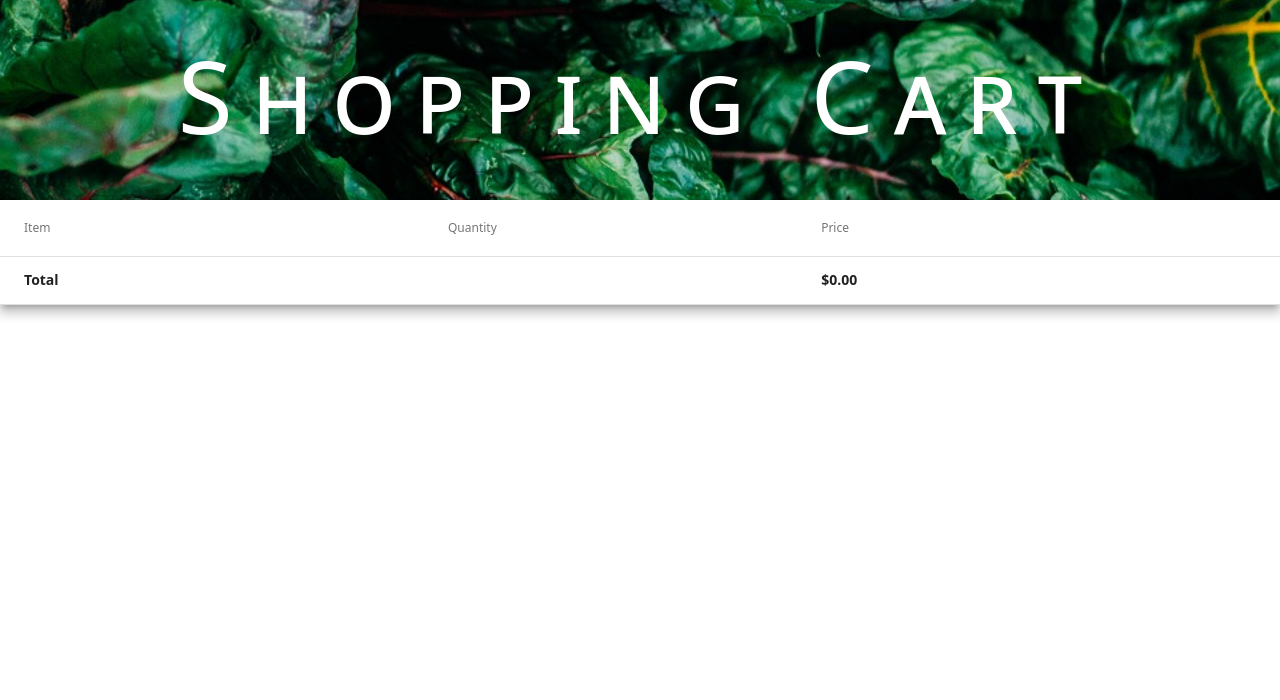
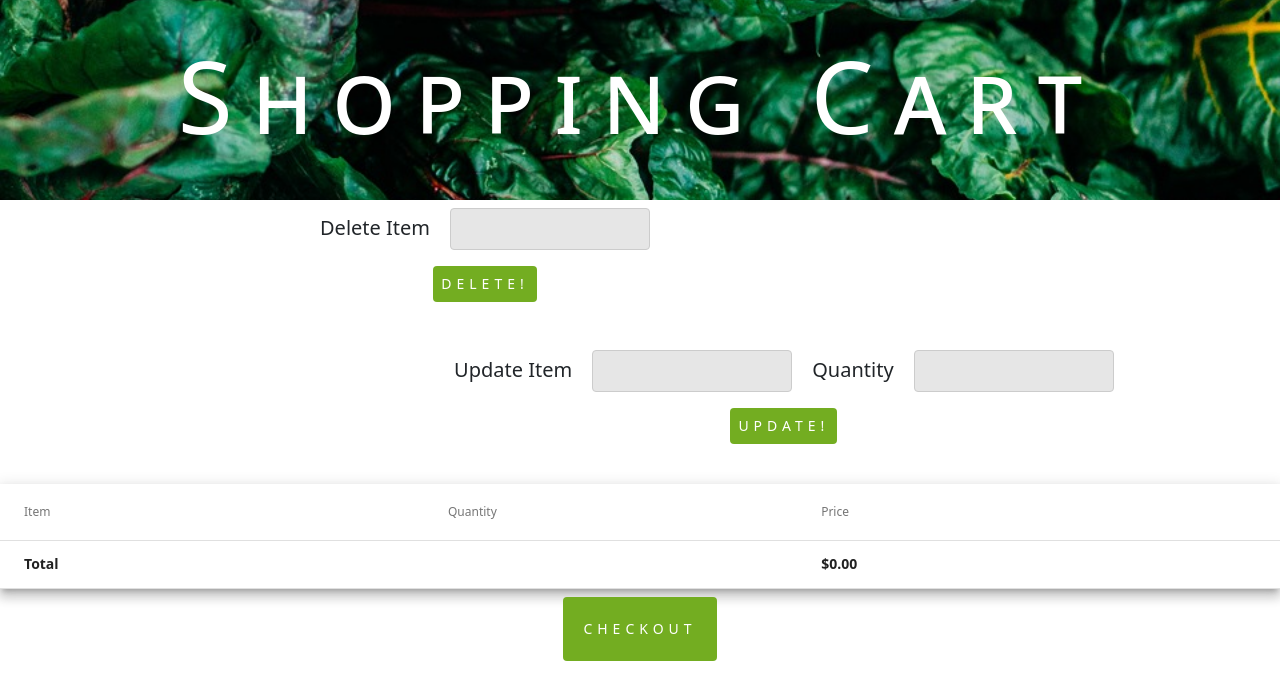
Before and after one commit to alexsoe28/MeanStack-Group14-CapstoneProject, an Angular app in the folder FrontEnd/Online-Groceries-frontend/: page /user/browseShop/myCart in a window 1280 px wide. Shown: the top 700 px of the page. Built offline with nearby package versions, Linux system fonts and the light colour scheme.

Commit message:
Added updating and deleting to cart

```diff
--- a/FrontEnd/Online-Groceries-frontend/src/app/app-routing.module.ts
+++ b/FrontEnd/Online-Groceries-frontend/src/app/app-routing.module.ts
@@ -31,7 +31,7 @@ const routes: Routes = [
 	{ path: "admin", redirectTo: "/admin/signin", pathMatch: "full" },
 	// User
 	{ path: "user/browseShop", component: ShoppingPageComponent },
-  { path: "user/browseShop/myCart", component: ShoppingCartComponent },
+  	{ path: "user/browseShop/myCart", component: ShoppingCartComponent },
 	{ path: "user/login", component:UserloginComponent},
 	{ path: "user/signup", component:UsersignupComponent},
 	{ path: "user/dashboard", component:UserpanelComponent,canActivate:[loginAuthGuard]},
--- a/FrontEnd/Online-Groceries-frontend/src/app/shopping-cart/shopping-cart.component.css
+++ b/FrontEnd/Online-Groceries-frontend/src/app/shopping-cart/shopping-cart.component.css
@@ -19,3 +19,42 @@ table {
     width: 100%;
     font-family: system-ui;
 }
+input, select {
+    width:200px;
+    height:40px;
+    margin: 8px 0;
+    display: inline-block;
+    border: 1px solid #ccc;
+    border-radius: 4px;
+    box-sizing: border-box;
+}
+button[type="submit"] {
+    font-size: 14px;
+    font-family: system-ui;
+    width: fit-content;
+    background-color: #73ad21;
+    color: white;
+    padding: 14px 20px;
+    margin: 8px 0;
+    border: none;
+    border-radius: 4px;
+    cursor: pointer;
+}
+.center {
+    display: block;
+    margin-left: auto;
+    margin-right: auto;
+}
+.deleteSection{
+    float:left;
+    margin-left: 25%;
+    text-align: center;
+    font-family: system-ui;
+}
+
+.updateSection{
+    float:right;
+    margin-right: 13%;
+    text-align: center;
+    font-family: system-ui;
+}
--- a/FrontEnd/Online-Groceries-frontend/src/app/shopping-cart/shopping-cart.component.html
+++ b/FrontEnd/Online-Groceries-frontend/src/app/shopping-cart/shopping-cart.component.html
@@ -3,6 +3,25 @@
         Shopping Cart
     </div>
 </div>
+<form #delete="ngForm"(ngSubmit)="deleteItem(delete.value, delete)">
+    <div class="deleteSection">
+        <label style="font-size:20px; padding-right: 20px;">Delete Item</label>
+        <input type="text" ngModel id="name" name="name"><br>
+        <button style="padding: 0px 8px;" mat-button type="submit" >Delete!</button>
+        <p style="color:red" [style.visibility]="invalidDeleteItem ? 'visible':'hidden'">No such item in Shopping Cart!</p>
+    </div>
+</form>
+<form #update="ngForm"(ngSubmit)="updateItem(update.value, update)">
+    <div class="updateSection">
+        <label style="font-size:20px; padding-right: 20px;">Update Item</label>
+        <input type="text" ngModel id="name" name="name">
+        <label style="font-size:20px; padding-right: 20px; padding-left: 20px;">Quantity</label>
+        <input type="number" ngModel id="quantity" name="quantity"><br>
+        <button style="padding: 0px 8px;"mat-button type="submit">Update!</button>
+        <p style="color:red" [style.visibility]="invalidUpdateItem ? 'visible':'hidden'">No such item in Shopping Cart!</p>
+    </div>
+</form>
+
 <table mat-table [dataSource]="shoppingCart" class="mat-elevation-z8">
     <ng-container matColumnDef="name">
         <th mat-header-cell *matHeaderCellDef> Item </th>
@@ -23,3 +42,4 @@
     <tr mat-row *matRowDef="let row; columns: displayedColumns;"></tr>
     <tr mat-footer-row *matFooterRowDef="displayedColumns"></tr>
 </table>
+<button mat-button style="margin-left:auto; margin-right:auto; display: block;" type="submit" (click)="submitCart">Checkout</button>
--- a/FrontEnd/Online-Groceries-frontend/src/app/shopping-cart/shopping-cart.component.ts
+++ b/FrontEnd/Online-Groceries-frontend/src/app/shopping-cart/shopping-cart.component.ts
@@ -1,21 +1,65 @@
 import { Component, OnInit } from '@angular/core';
-import { MatTableDataSource } from '@angular/material/table';
+import { NgForm } from '@angular/forms';
 @Component({
   selector: 'app-shopping-cart',
   templateUrl: './shopping-cart.component.html',
   styleUrls: ['./shopping-cart.component.css']
 })
 export class ShoppingCartComponent implements OnInit {
-  shoppingCart:Array<any> = []
+  shoppingCart:Array<any> = [];
   displayedColumns: string[] = ['name', 'quantity', 'price'];
+  invalidDeleteItem = false;
+  invalidUpdateItem = false;
   constructor() { }
 
   ngOnInit(): void {
     if(localStorage.getItem('shoppingCart')){
-      this.shoppingCart= JSON.parse(localStorage['shoppingCart']);
+      this.shoppingCart=JSON.parse(localStorage['shoppingCart']);
+      console.log(this.shoppingCart);
     }
   }
   getTotalCost() {
     return this.shoppingCart.map(t => t.price).reduce((acc, value) => acc + value, 0);
   }
+
+  deleteItem(groceryItem:any, form: NgForm){
+    let itemDeleted = false;
+    for(let i = 0; i < this.shoppingCart.length; i++){
+      if(this.shoppingCart[i].name == groceryItem.name){
+        this.shoppingCart.splice(i,1);
+        localStorage.setItem('shoppingCart', JSON.stringify(this.shoppingCart));
+        window.location.reload();
+        itemDeleted = true;
+        return;
+      }
+    }
+    console.log(this.shoppingCart);
+    if(!itemDeleted){
+      this.invalidDeleteItem = true;
+    }
+  }
+
+  updateItem(groceryItem:any, form: NgForm){
+    let itemUpdated = false;
+    for(let i = 0; i < this.shoppingCart.length; i++){
+      let oldPrice = this.shoppingCart[i].price;
+      let oldQuantity = this.shoppingCart[i].quantity;
+      if(this.shoppingCart[i].name == groceryItem.name){
+        this.shoppingCart[i].quantity = groceryItem.quantity;
+        let retailPrice = parseFloat((oldPrice/oldQuantity).toFixed(2));
+        this.shoppingCart[i].price = retailPrice * groceryItem.quantity;
+        localStorage.setItem('shoppingCart', JSON.stringify(this.shoppingCart));
+        window.location.reload();
+        itemUpdated = true;
+        return;
+      }
+    }
+    if(!itemUpdated){
+      this.invalidUpdateItem = true;
+    }
+  }
+
+  submitCart(){
+
+  }
 }
--- a/FrontEnd/Online-Groceries-frontend/src/app/shopping-page/shopping-page.component.ts
+++ b/FrontEnd/Online-Groceries-frontend/src/app/shopping-page/shopping-page.component.ts
@@ -21,7 +21,7 @@ export class ShoppingPageComponent implements OnInit {
         updatedPrice = this.shoppingCart[i].price + produceObject.price;
         this.shoppingCart[i].price = updatedPrice;
         updated = true;
-        break;
+        return;
       }
     }
     if(updated == false){
```
